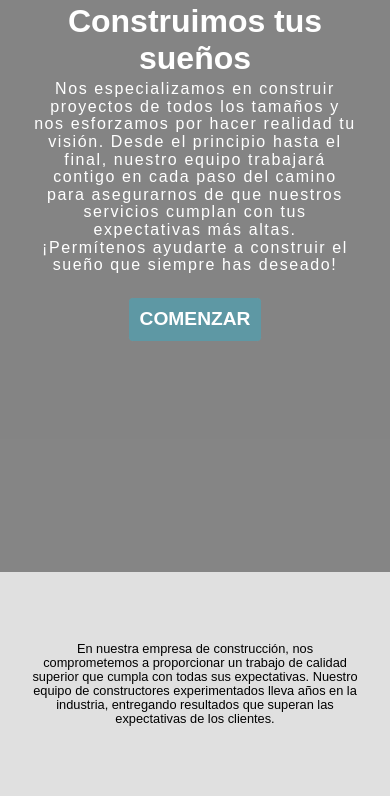
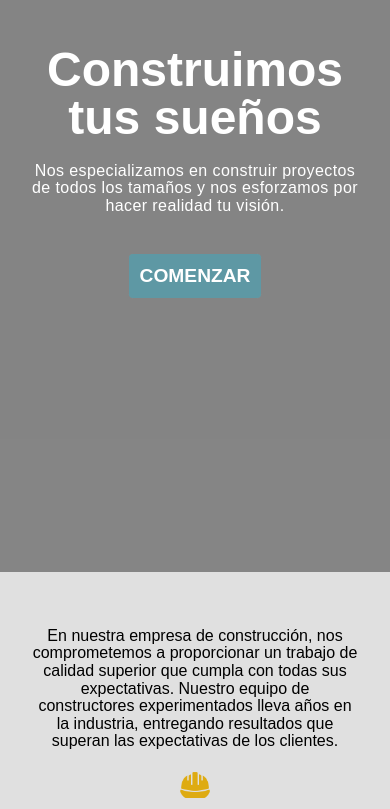
Before and after one commit to Bruxar/Pag-Construccion-Vicente, a plain HTML site: page index.html in a window 390 px wide. Shown: the part 324-1133 px from the top of the page. Drawn offline with Linux system fonts and the light colour scheme; a web font is replaced by a local one.

Commit message:
Fix responsive design issues and update content in index.html and styles.css

```diff
--- a/index.html
+++ b/index.html
@@ -39,10 +39,10 @@
             <div class="info-hero">
                 <h1>Construimos tus sueños</h1>
                 <p>Nos especializamos en construir proyectos de todos los tamaños
-                    y nos esforzamos por hacer realidad tu visión. Desde el principio
+                    y nos esforzamos por hacer realidad tu visión. <span class="texto-none-450">Desde el principio
                     hasta el final, nuestro equipo trabajará contigo en cada paso del
                     camino para asegurarnos de que nuestros servicios cumplan con tus expectativas más altas.
-                    <br>¡Permítenos ayudarte a construir el sueño que siempre has deseado!
+                    <br>¡Permítenos ayudarte a construir el sueño que siempre has deseado!</span>
 
                 </p>
             </div>
@@ -56,6 +56,9 @@
             un trabajo de calidad superior que cumpla con todas sus expectativas. Nuestro
             equipo de constructores experimentados lleva años en la industria, entregando
             resultados que superan las expectativas de los clientes.</p>
+            <div class="icono-contenedor-gris">
+                <img src="./images/icons8-1-08-50.png" alt="casco de seguridad">
+            </div>
     </div>
 
     <section class="servicios" id="slide-2">
@@ -78,7 +81,7 @@
             </div>
             <div class="cuadro-servicio">
                 <div class="contenedor-imagen">
-                    <img class="servicio-imagen" src="./images/servicio4.png" alt="servicio2">
+                    <img class="servicio-imagen" src="./images/milivoj-kuhar-Te48TPzdcU8-unsplash.jpg" alt="servicio2">
                 </div>
                 <div class="info">
                     <h2>Renovación del hogar</h2>
--- a/styles.css
+++ b/styles.css
@@ -191,20 +191,28 @@ header{
     }
 }
 
-@media (max-width: 450px) {
+@media (max-width: 600px) {
     .hero{
         background-position:18%;
     }
     .contenido-hero{
         padding: 0 2em;
     }
+    .info-hero{
+        margin-bottom: 1em;
+    }
     .info-hero h1{
-        font-size: 2em;
+        font-size: 3em;
+        line-height: 1em;
+        margin-bottom: .4em;
     }
     .info-hero p{
         font-size: 1em;
         font-weight: 500;
-        letter-spacing: .1em;
+        letter-spacing: .4px;
+    }
+    .texto-none-450{
+        display: none;
     }
 
 }
@@ -212,10 +220,11 @@ header{
 /*Contenedor Gris*/
 
 .contenedor-gris{
-    height: 10em;
+    height: 14em;
     display: flex;
     align-items: center;
     justify-content: center;
+    flex-direction: column;
     padding: 2em;
     background-color: #E0E0E0;
 }
@@ -223,6 +232,18 @@ header{
 .contenedor-gris p{
     width: 80%;
     text-align: center;
+    color: black;
+}
+
+.icono-contenedor-gris img{
+    margin-top: 1.2em;
+    height: 2.3em;
+    color: #ffdf00;
+    transition: .2s linear;
+}
+
+.icono-contenedor-gris img:hover{
+    -webkit-filter: brightness(1.2);
 }
 
 @media (max-width: 952px) {
@@ -230,10 +251,16 @@ header{
     width: 100%;
     font-size: 1em;
 }
+
 }
 @media (max-width: 528px) {
     .contenedor-gris p{
-        font-size: .8em;
+        font-size: 1em;
+        font-weight: 500;
+    }
+    .icono-contenedor-gris img{
+        margin-top: 1.2em;
+        height: 2em;
     }
 }
 
@@ -289,8 +316,6 @@ header{
     font-size: 1.3em;
 }
 
-/* Media queries para responsividad */
-
 @media screen and (max-width: 1200px) {
     .cuadro-servicio {
         width: 45%;
@@ -303,9 +328,13 @@ header{
         width: 100%;
         margin: 0;
     }
+    .cuadro-servicio .servicio-imagen{
+        height: 40vh;
+    }
     .info, h1, p{
         text-align: center;
     }
+    .
 }
 
 /*Grid*/
```
Also changed, not shown: images/icons8-1-08-50.png (added), images/milivoj-kuhar-Te48TPzdcU8-unsplash.jpg (added).
